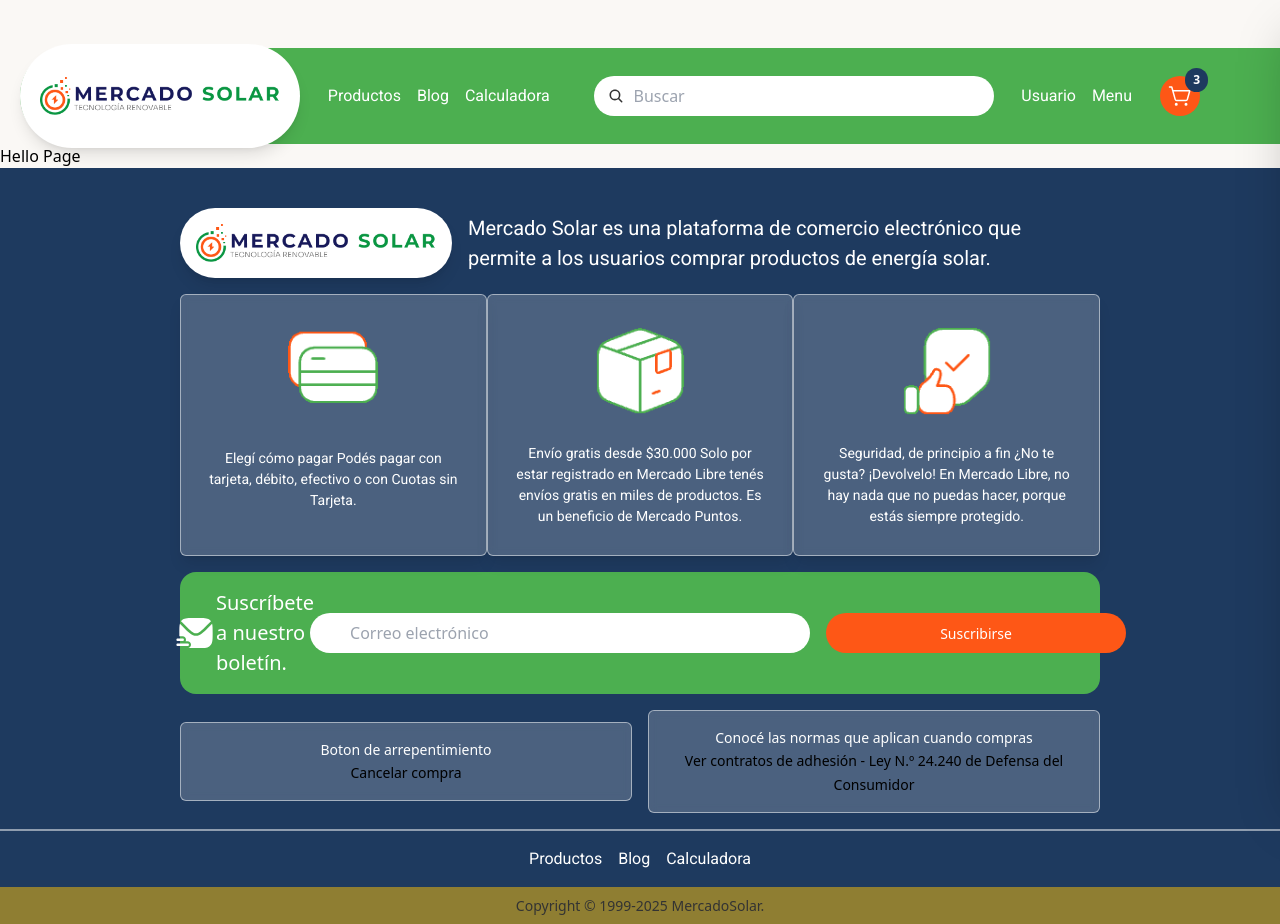
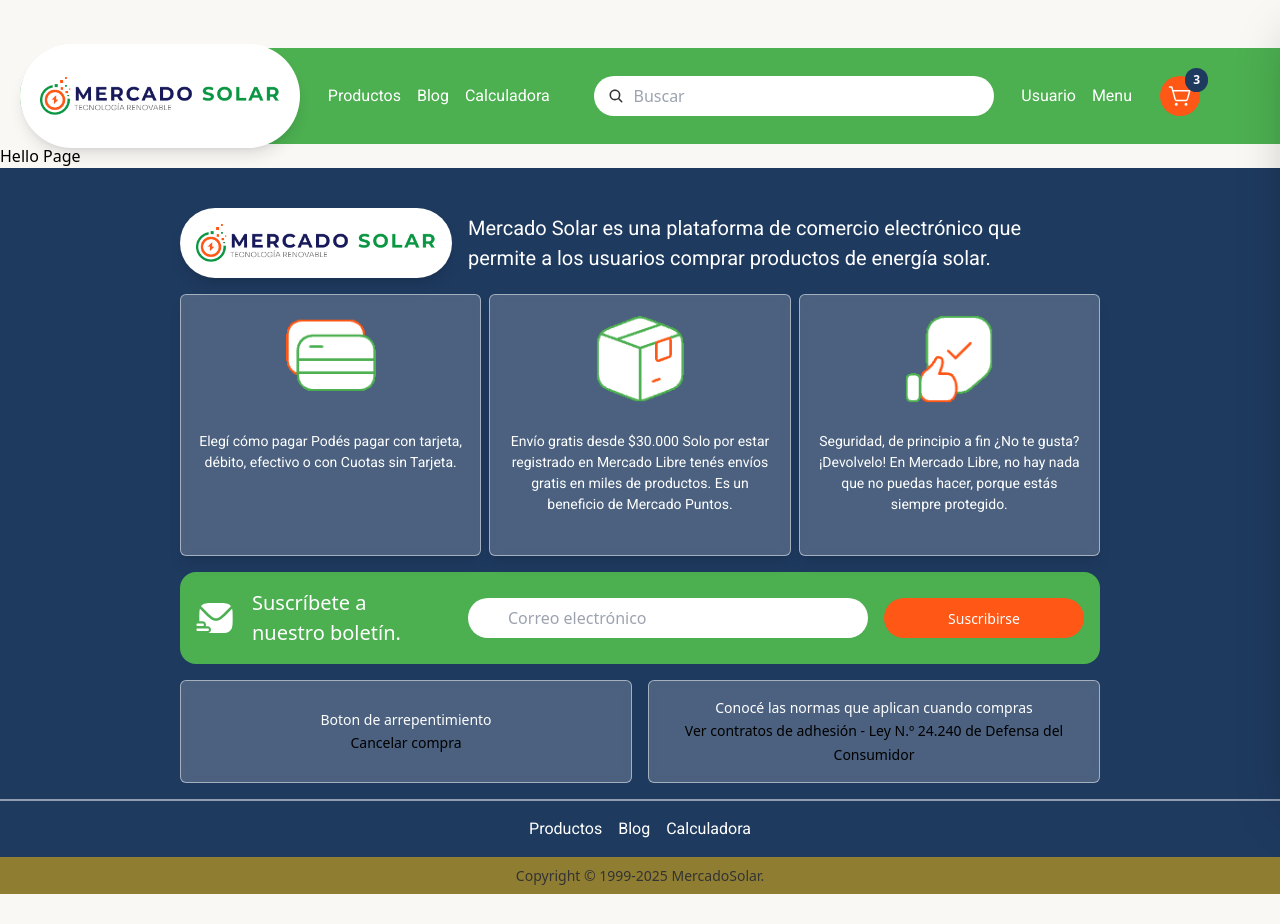
Before and after one commit to madezdev/app-ecommerce-fe, a Next.js app: page /cart in a window 1280 px wide. After the commit the page ends 894 px from the top, so only its background shows below. Built offline with nearby package versions, Linux system fonts and the light colour scheme.

Commit message:
Actualizar estilos y estructura del Footer; ajustar clases de diseño y mejorar la disposición de los elementos en RowInfo

```diff
--- a/src/components/ui/footer/footer.tsx
+++ b/src/components/ui/footer/footer.tsx
@@ -14,7 +14,7 @@
     >
       <div className='flex flex-col justify-center items-center gap-4 w-full px-[40px] lg:px-[180px]'>
         {/* logo */}
-        <div className=' lg:flex lg:self-start justify-center items-center gap-4'>
+        <div className=' xl:flex xl:self-start justify-center items-center gap-4'>
           <Link href='/'
             className='flex justify-center items-center p-4 bg-nwhite rounded-full shadow-lg'>
             <Image
@@ -26,8 +26,8 @@
             />
           </Link>
           {/* Informations */}
-          <div className='max-w-[600px]'>
-            <p className={` ${paragraph.className} text-nwhite text-[16px] lg:text-[20px] text-center lg:text-left`}>
+          <div className='max-w-[600px] mt-4 xl:mt-0'>
+            <p className={` ${paragraph.className} text-nwhite text-[16px] lg:text-[20px] text-center xl:text-left text-pretty`}>
             Mercado Solar es una plataforma de comercio electrónico que permite a los usuarios comprar productos de energía solar.
             </p>
           </div>
@@ -39,8 +39,8 @@
           <RowInfo />
         </div>
         {/* subscription */}
-        <div className='flex flex-col lg:flex-row justify-center lg:justify-between items-center bg-sgreen w-full rounded-[16px] p-4'>
-          <div className='flex justify-center items-center'>
+        <div className='flex flex-col xl:flex-row gap-4 justify-center lg:justify-between items-center bg-sgreen w-full rounded-[16px] p-4'>
+          <div className='flex justify-center items-center lg:justify-start gap-4 w-full flex-grow'>
             <Image
               src='/images/mail.svg'
               width={40}
@@ -50,14 +50,14 @@
             />
             <p className='text-nwhite text-[20px]'>Suscríbete a nuestro boletín.</p>
           </div>
-          <div className='flex flex-col lg:flex-row justify-center items-center gap-4'>
+          <div className='flex flex-col md:flex-row md:flex-shrink justify-center items-center gap-4 w-full'>
             <input
               type='text'
               placeholder='Correo electrónico'
-              className='w-[300px] lg:w-[500px] h-[40px] bg-nwhite rounded-full pl-[40px] lg:pr-[20px] ml-4 text-ngrey'
+              className='w-full xl:w-[400px] h-[40px] bg-nwhite rounded-full pl-[40px] lg:pr-[20px] ml-4 text-ngrey'
             />
             <button
-              className='w-[300px] h-[40px] bg-porange rounded-full mt-4 lg:mt-0'
+              className='w-full md:w-[200px] h-[40px] bg-porange rounded-full mt-4 md:mt-0'
             >
               <span className='text-nwhite text-[14px]'>
                 Suscribirse
@@ -65,7 +65,7 @@
             </button>
           </div>
         </div>
-        <div className='flex flex-col lg:flex-row justify-center lg:justify-between items-center gap-4 w-full'>
+        <div className='flex flex-col lg:flex-row justify-center lg:justify-between items-stretch gap-4 w-full'>
           {/* card btn repentance */}
           <div className='w-full flex flex-col justify-center items-center flex-1 border border-nwhite/50 p-4 rounded-md  backdrop-blur-sm bg-nwhite/20'>
             <p className='text-nwhite text-[14px]'>Boton de arrepentimiento</p>
--- a/src/components/ui/footer/row-info.tsx
+++ b/src/components/ui/footer/row-info.tsx
@@ -5,9 +5,9 @@
 
 export const RowInfo = () => {
   return (
-    <section className='flex justify-between items-center w-full '>
+    <section className='flex justify-between gap-2 items-center w-full '>
       {images.map((image, index) => (
-        <article key={index} className='flex flex-col justify-between items-center w-full max-w-[370px] h-[262px] overflow-hidden shadow-lg border border-nwhite/50 p-4 rounded-md  backdrop-blur-sm bg-nwhite/20'>
+        <article key={index} className='flex flex-col justify-between items-center w-full max-w-[370px] h-[262px] overflow-hidden shadow-lg border border-nwhite/50 p-1 rounded-md  backdrop-blur-sm bg-nwhite/20'>
           <Image
             src={image.src}
             width={120}
@@ -15,7 +15,7 @@
             alt={image.text}
             className='w-[120px] object-cover'
           />
-          <div className='p-3 mb-4'>
+          <div className='p-3 mb-4 h-full'>
             <p className={`${paragraph.className} text-[14px] text-white text-center`}>{image.text}</p>
           </div>
         </article>
```
